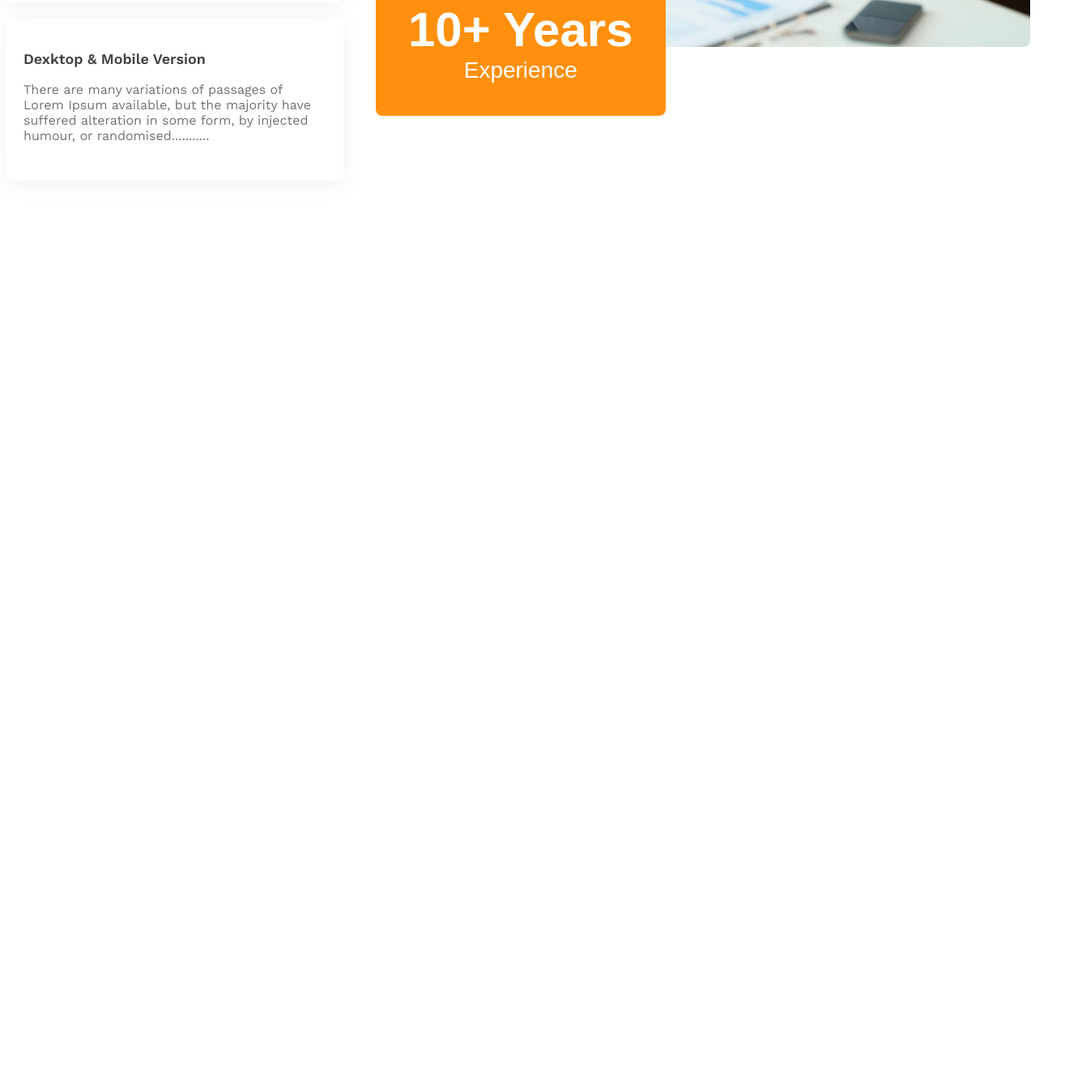
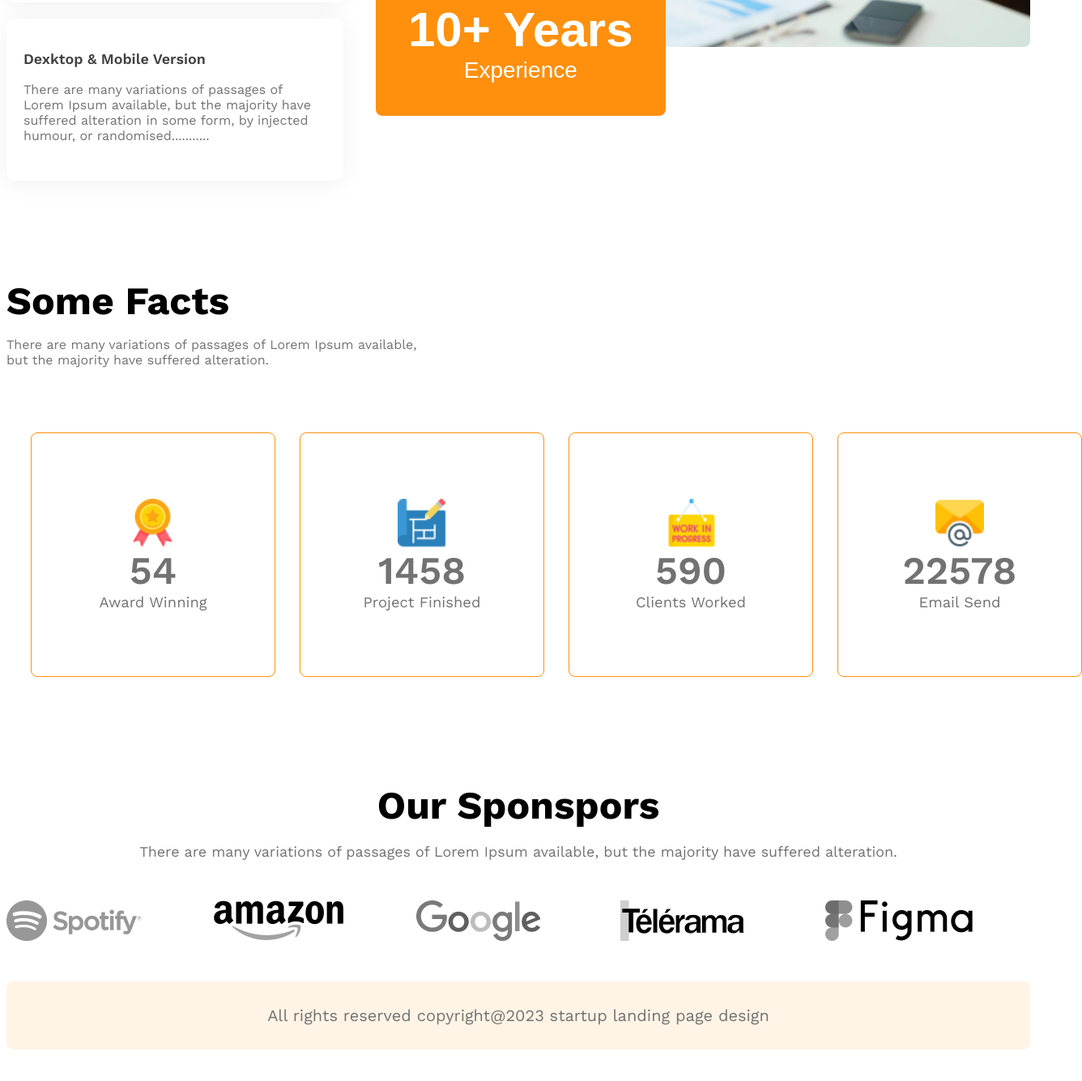
Before and after one commit to Imtiazjumman/G3-architect-website, a plain HTML site: page index.html in a window 1280 px wide. Shown: the part 3018-4353 px from the top of the page at 81% size, 1336 px wide, since content can reach past the window. Before the commit the page ends 3269 px from the top, so only its background shows below. Drawn offline with nearby package versions, Linux system fonts and the light colour scheme.

Commit message:
complete

```diff
--- a/index.html
+++ b/index.html
@@ -95,10 +95,50 @@
                 </button>
             </div>
         </section>
+
+        <section class="facts">
+            <h1 class="title">Some Facts</h1>
+            <p class="description">There are many variations of passages of Lorem Ipsum available,<br> but the majority have suffered alteration.</p>
+
+            <div class="box-container">
+                <div class="box-content">
+                    <img src="/images/icons/ribon.png" alt="" class="icon">
+                    <h2 class="num">54</h2>
+                    <p class="subtitle">Award Winning</p>
+                </div>
+                <div class="box-content">
+                    <img src="/images/icons/projects.png" alt="" class="icon">
+                    <h2 class="num">1458</h2>
+                    <p class="subtitle">Project Finished</p>
+                </div>
+                <div class="box-content">
+                    <img src="/images/icons/customers.png" alt="" class="icon">
+                    <h2 class="num">590</h2>
+                    <p class="subtitle">Clients Worked</p>
+                </div>
+                <div class="box-content">
+                    <img src="/images/icons/email.png" alt="" class="icon">
+                    <h2 class="num">22578</h2>
+                    <p class="subtitle">Email Send</p>
+                </div>
+            </div>
+        </section>
+
+        <section class="sponsors">
+            <h1 class="title">Our Sponspors</h1>
+            <p class="description">There are many variations of passages of Lorem Ipsum available, but the majority have suffered alteration.</p>
+            <div class="partners">
+                <img src="/images/sponsors/spotify.png" alt="spotify">
+                <img src="/images/sponsors/amazon.png" alt="amazon">
+                <img src="/images/sponsors/google.png" alt="google">
+                <img src="/images/sponsors/telerama.png" alt="telegram">
+                <img src="/images/sponsors/figma.png" alt="figma">
+            </div>
+        </section>
     </main>
 
-    <footer class="footer">
-
+    <footer class="footer bg-primary">
+        <p class="description">All rights reserved copyright@2023 startup landing page design</p>
     </footer>
 </body>
 </html>
--- a/styles/architect.css
+++ b/styles/architect.css
@@ -8,7 +8,10 @@
     font-weight: 400;
     font-style: normal;
 }
-
+ /* body {
+     max-width: 1440px;
+     width: 100%;
+ } */
 /* Shared Styles */
 .bg-primary {
     background-color: rgba(255, 144, 14, 0.1);
@@ -171,14 +174,109 @@ color: #727272;
     padding: 40px;
     border: none;
     border-radius: 8px;
-     margin-left: -100px;
+    margin-left: -100px;
     margin-top: -100px;
     color: white;
+}
+
+/* Facts Style */
+
+.facts{
+    max-width: 1440px;
+    margin: 100px auto;
+}
+.facts .title{
+    font-size: 3rem;
+    font-weight: bold;
+    margin: 0px;
+}
+.facts .description{
+    font-size: 1rem;
+    color: #727272;
+}
+.box-container{
+    display: grid;
+    grid-template-columns: repeat(4,1fr);
+    gap: 30px;
+    margin-top: 50px;
+    padding: 30px;
+}
+.box-content{
+
+    width: 200px;
+    height:200px;
+    border: 1px solid #FF900E;
+    padding: 50px;
+    border-radius: 8px;
+    display: flex;
+    flex-direction: column;
+    justify-content: center;
+    align-items: center;
+}
+.box-content img{
+    width: 60px;
+    height: 60px;
+}
+.box-content .num{
+    font-size: 3rem;
+    font-weight: 600;
+    color: #727272;
+    margin: 0px;
+}
+
+.box-content .subtitle{
+    font-size: 1.15rem;
+    color: #727272;
+    margin: 0px;
+}
+
+/* Sponsor part styles */
+
+.sponsors{
+    max-width: 1440px;
+    margin: 0 auto;
+    text-align: center;
+}
+.sponsors .title{
+    font-size: 3rem;
+    font-weight: bold;
+    margin: 0px;
+}
+
+.sponsors .description{
+    font-size: 1.12rem;
+    color: #727272;
+}
+
+.partners{
+    display: grid;
+    align-items: center;
+    grid-template-columns: repeat(5,1fr);
+    margin-top: 50px;
+}
+.partners img{
+    filter: grayscale(100%);
+}
+
+/* Footer  */
+
+.footer{
+    max-width: 1440px;
+    margin: 50px auto;
+    border-radius: 8px;
+}
+.footer .description{
+    font-size: 1.25rem;
+    color: #727272;
+    text-align: center;
+    padding: 30px ;
 }
 /* Media For small Device */
 
 @media screen and (max-width: 576px) {
-
+ body{
+    max-width: 576px;
+ }
     .navbar{
         flex-direction: column;
         overflow:auto;
@@ -202,11 +300,38 @@ color: #727272;
     }
     .image-content{
         margin: 0 auto;
+        display: flex;
+        flex-direction: column;
+        justify-content: center;
+        align-items: center;
     }
         .image-content img {
             width: 100%;
         }
         .btn {
-            margin: 5px auto;
+            margin: 10px auto;
         }
+
+        .box-container{
+            display: flex;
+            flex-direction: column;
+            justify-content: center;
+            align-items: center;
+        }
+        .facts{
+            width: 100%;
+        }
+
+        .partners{
+            grid-template-columns: repeat(2, 1fr);
+            gap: 30px;
+            padding:10px;
+        }
+                .footer .description {
+                    font-size: 1.25rem;
+                    color: #727272;
+                    text-align: center;
+                    padding: 30px;
+                    line-height: 30px;
+                }
 }
```
